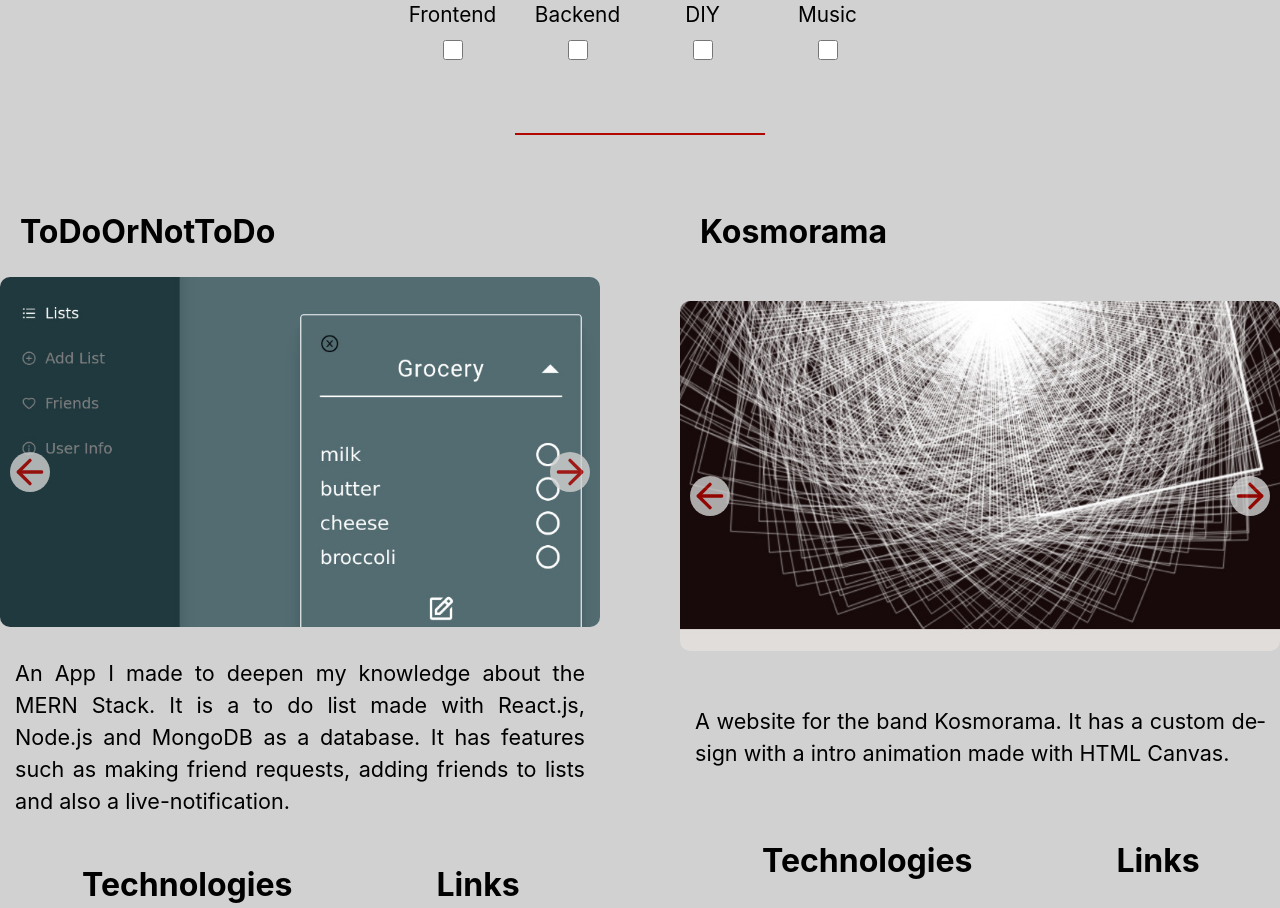
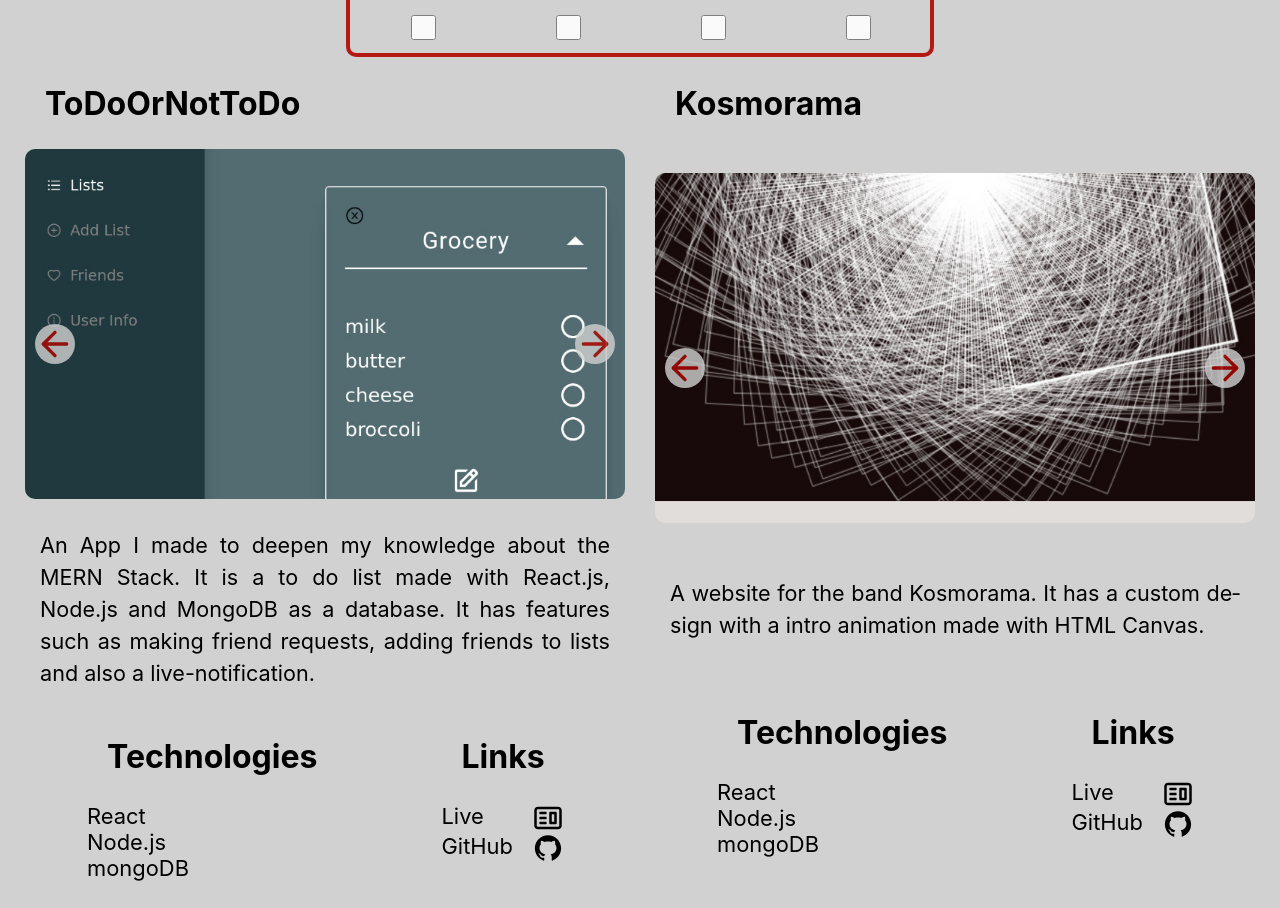
Before and after one commit to KRISCHOMAT/personal-page, a Next.js app: page /projects in a window 1280 px wide. Shown: the part 260-1168 px from the top of the page. Built offline with nearby package versions, Linux system fonts and the light colour scheme.

Commit message:
refactoring styles

```diff
--- a/components/Filter.js
+++ b/components/Filter.js
@@ -3,7 +3,7 @@ import classes from "../styles/components/Filter.module.css";
 const Filter = ({ handleClick }) => {
   return (
     <div className={classes.container}>
-      <h3 className={classes.heading}>Filter</h3>
+      {/* <h3 className={classes.heading}>Filter</h3> */}
       <div className={classes.filterContainer}>
         {/* Frontend */}
         <div className={classes.filterElement}>
@@ -58,7 +58,6 @@ const Filter = ({ handleClick }) => {
           />
         </div>
       </div>
-      <hr className={classes.hr} />
     </div>
   );
 };
--- a/styles/components/ContactForm.module.css
+++ b/styles/components/ContactForm.module.css
@@ -19,6 +19,8 @@
 
 .hr {
   width: 50%;
-  border: 1px solid var(--red-dark);
+  border: 2px solid var(--red-dark);
+  background-color: var(--red-dark);
   margin-bottom: 40px;
+  border-radius: 10px;
 }
--- a/styles/components/Filter.module.css
+++ b/styles/components/Filter.module.css
@@ -1,16 +1,24 @@
 .container {
+  margin-top: 20px;
   display: flex;
   align-items: center;
   flex-direction: column;
   justify-content: center;
   width: 100%;
-  max-width: 500px;
-  gap: 20px;
+  max-width: 600px;
+  z-index: 99;
 }
 
 .filterContainer {
+  opacity: 0.9;
+  background-color: var(--background-color);
+  border: 4px solid var(--decoration);
+  border-radius: 10px;
+  width: 98%;
+  max-width: 600px;
+  padding-top: 10px;
+  padding-bottom: 10px;
   display: flex;
-  width: 100%;
   justify-content: space-around;
 }
 
@@ -27,20 +35,10 @@
   font-size: 2rem;
   margin: 0;
   padding: 0;
-  align-self: flex-start;
-  margin-left: 10px;
 }
 
 .checkBox {
-  width: 20px;
-  height: 20px;
+  width: 25px;
+  height: 25px;
   align-self: center;
 }
-
-.hr {
-  width: 50%;
-  border: 1px solid var(--white);
-  margin-top: 50px;
-  margin-bottom: 50px;
-  border-color: var(--decoration);
-}
--- a/styles/components/ProjectCard.module.css
+++ b/styles/components/ProjectCard.module.css
@@ -31,11 +31,11 @@
 }
 
 .hr {
+  margin-top: 50px;
   width: 50%;
-  border: 1px solid var(--white);
-  margin-top: 50px;
-  margin-bottom: 50px;
-  border-color: var(--decoration);
+  border: 2px solid var(--red-dark);
+  background-color: var(--red-dark);
+  border-radius: 10px;
 }
 
 .listItem {
--- a/styles/layout/ProjectsContainer.module.css
+++ b/styles/layout/ProjectsContainer.module.css
@@ -2,5 +2,5 @@
   display: flex;
   flex-flow: row wrap;
   justify-content: center;
-  gap: 80px;
+  gap: 30px;
 }
```
